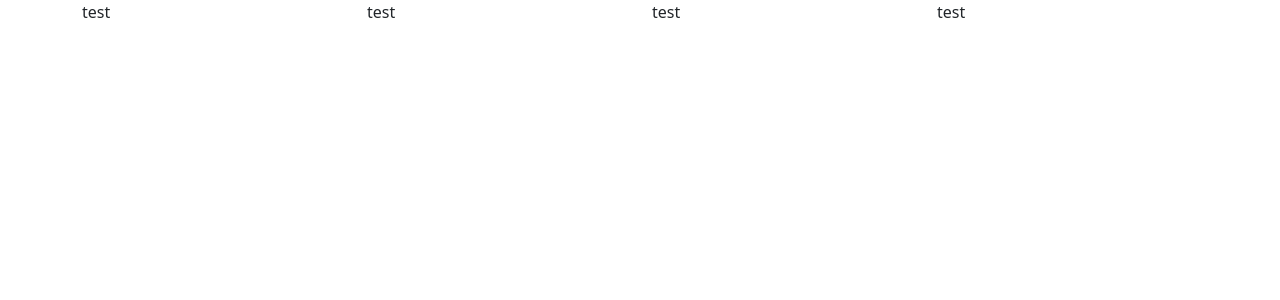
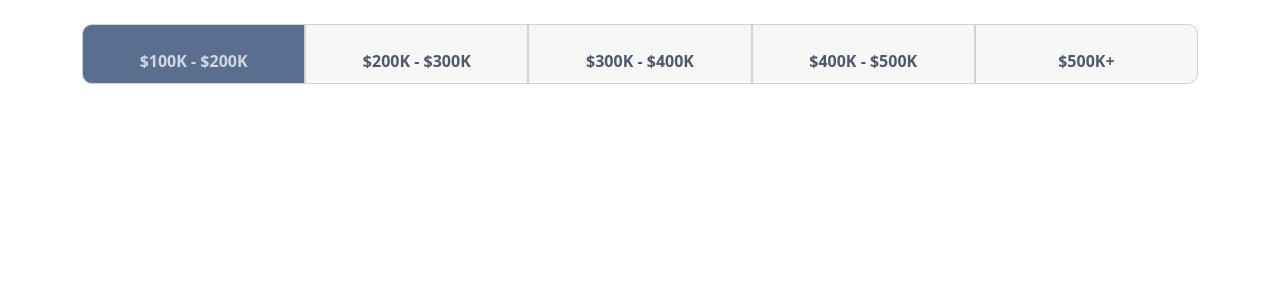
Before and after one commit to pawarss1/SquadView, a React (Create React App) app: page / in a window 1280 px wide. Shown: the top 300 px of the page. Built offline with nearby package versions, Linux system fonts and the light colour scheme.

Commit message:
Feature: Added header

```diff
--- a/src/App.js
+++ b/src/App.js
@@ -1,14 +1,18 @@
 import "./styles.css";
-import Headers from "./Headers";
-import { useEffect } from "react";
+import Headers from "./Heading/Headers";
+import { useEffect, useState } from "react";
 
 export default function App() {
   window.addEventListener("online", function (e) {
     console.log("offline");
   });
+  const [selectedIndex, setSelectedIndex] = useState(0);
   return (
     <div>
-      <Headers />
+      <Headers
+        selectedIndex={selectedIndex}
+        setSelectedIndex={setSelectedIndex}
+      />
     </div>
   );
 }
--- a/src/Headers.js
+++ /dev/null
@@ -1,17 +0,0 @@
-import "./styles.css";
-import { Container, Row, Col } from "react-bootstrap";
-
-export default function Headers() {
-  return (
-    <div>
-      <Container>
-        <Row>
-          <Col>test</Col>
-          <Col>test</Col>
-          <Col>test</Col>
-          <Col>test</Col>
-        </Row>
-      </Container>
-    </div>
-  );
-}
--- /dev/null
+++ b/src/Heading/Headers.js
@@ -0,0 +1,30 @@
+import "./header.css";
+import { Container, Row, Col } from "react-bootstrap";
+import Tab from "./Tab";
+import { headerData } from "./data.js";
+
+export default function Headers(props) {
+  const handleTabChange = (tabIndex) => {
+    props.setSelectedIndex(tabIndex);
+  };
+  return (
+    <div>
+      <br />
+      <Container>
+        <Row className="g-0">
+          {headerData.map((data, index) => (
+            <Col key={index}>
+              <Tab
+                range={data}
+                index={index}
+                selectedIndex={props.selectedIndex}
+                headerDatalength={headerData.length}
+                handleTabChange={handleTabChange}
+              />
+            </Col>
+          ))}
+        </Row>
+      </Container>
+    </div>
+  );
+}
--- /dev/null
+++ b/src/Heading/Tab.js
@@ -0,0 +1,24 @@
+import "./header.css";
+
+export default function Tab(props) {
+  return (
+    <div
+      className={` ${
+        props.index === 0
+          ? "cornerLeftDiv"
+          : props.index === props.headerDatalength - 1
+          ? "cornerRightDiv"
+          : "innerDivs"
+      } ${props.index === props.selectedIndex ? "selectedTab" : ""}`}
+      onClick={() => props.handleTabChange(props.index)}
+    >
+      <p
+        className={
+          props.index === props.selectedIndex ? "selectedTabDetail" : "rangeCls"
+        }
+      >
+        {props.range}
+      </p>
+    </div>
+  );
+}
--- /dev/null
+++ b/src/Heading/data.js
@@ -0,0 +1,7 @@
+export const headerData = [
+  "$100K - $200K",
+  "$200K - $300K",
+  "$300K - $400K",
+  "$400K - $500K",
+  "$500K+"
+];
--- /dev/null
+++ b/src/Heading/header.css
@@ -0,0 +1,42 @@
+.cornerLeftDiv {
+  border-top-left-radius: 10px;
+  border-bottom-left-radius: 10px;
+  border: 1px solid #d1d1d1;
+  background-color: #f7f7f7;
+  height: 60px;
+  cursor: pointer;
+}
+
+.cornerRightDiv {
+  border-top-right-radius: 10px;
+  border-bottom-right-radius: 10px;
+  border: 1px solid #d1d1d1;
+  height: 60px;
+  background-color: #f7f7f7;
+  cursor: pointer;
+}
+
+.innerDivs {
+  border: 1px solid #d1d1d1;
+  height: 60px;
+  background-color: #f7f7f7;
+  cursor: pointer;
+}
+
+.selectedTab {
+  background-color: #5a6f90;
+}
+
+.selectedTabDetail {
+  color: #d2d7e1 !important;
+  text-align: center;
+  margin-top: 3vh;
+  font-weight: 650;
+}
+
+.rangeCls {
+  color: #4c596d;
+  text-align: center;
+  margin-top: 3vh;
+  font-weight: 650;
+}
```
Also changed, not shown: src/Tab.js (deleted).
